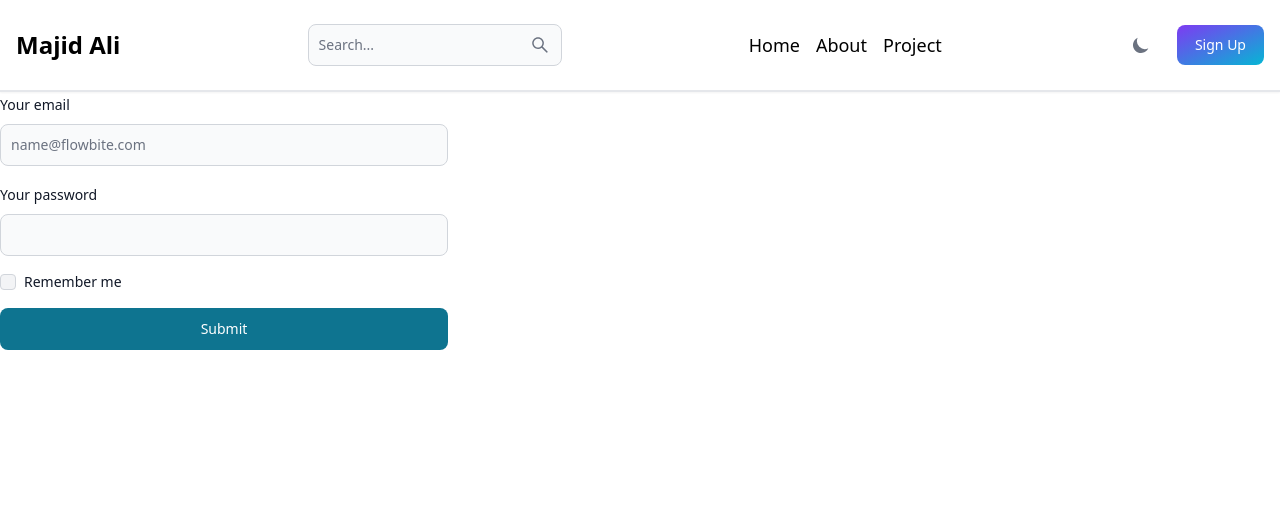
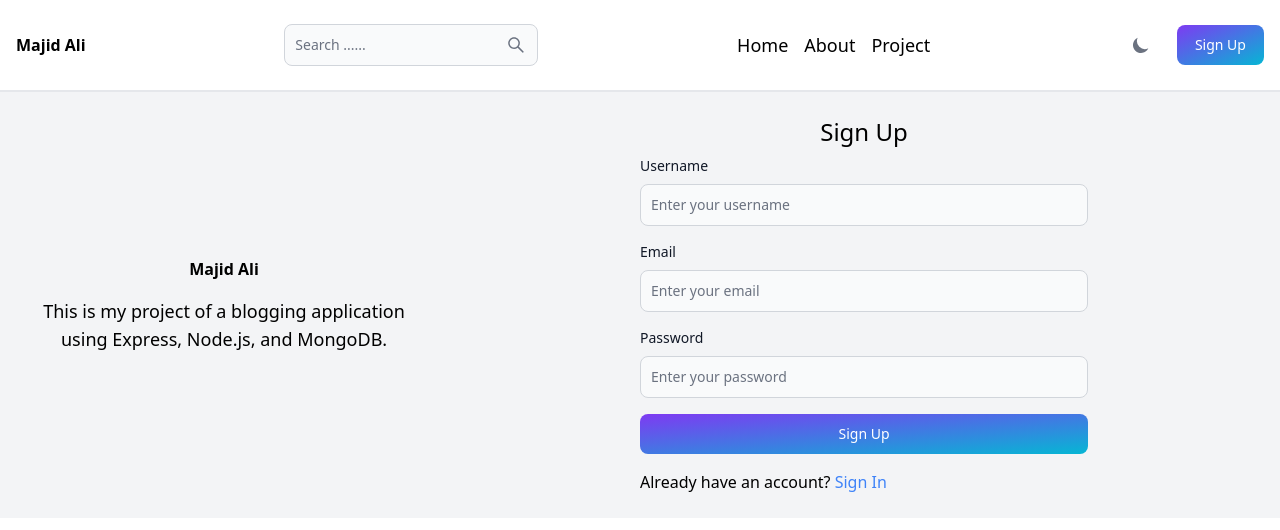
Before and after one commit to MajidJOkhoi/mern-blog, a React (Vite) app in the folder client/: page /sign-up in a window 1280 px wide. Shown: the top 530 px of the page. Built offline with nearby package versions, Linux system fonts and the light colour scheme.

Commit message:
singup and signin ui created

```diff
--- a/client/src/components/Header.jsx
+++ b/client/src/components/Header.jsx
@@ -19,25 +19,27 @@ export function Header() {
   };
 
   return (
-    <Navbar fluid rounded className="p-4 bg-gradient-to-r from-blue-500 to-teal-500 border-b-2 rounded-sm shadow-sm">
+    <Navbar
+      fluid
+      rounded
+      className="p-4 bg-gradient-to-r from-blue-500 to-teal-500 border-b-2 rounded-sm shadow-sm"
+    >
       <div className="container mx-auto flex items-center justify-between">
         {/* Left Side: Logo */}
         <div className="flex items-center space-x-4">
           <Link
             to="/"
-            className="text-2xl font-bold bg-gradient-to-r from-purple-400 via-pink-500 to-red-500 bg-clip-text text-transparent"
+            className="text-3xl font-bold bg-gradient-to-r from-purple-400 via-pink-500 to-red-500 bg-clip-text text-transparent animate-gradient"
           >
             Majid Ali
           </Link>
         </div>
 
-
-
-         {/* Search Bar with Icon */}
-         <div className="relative flex items-center flex-grow space-x-4 hidden md:flex">
+        {/* Search Bar with Icon */}
+        <div className="relative flex items-center flex-grow space-x-4 hidden md:flex">
           <TextInput
             type="text"
-            placeholder="Search..."
+            placeholder="Search ......"
             className="flex-grow p-2 rounded-md dark:bg-gray-700 dark:border-gray-600"
             rightIcon={AiOutlineSearch}
           />
@@ -60,8 +62,15 @@ export function Header() {
 
         {/* Hamburger Menu Icon */}
         <div className="flex md:hidden">
-          <button onClick={toggleMenu} className="text-gray-800 dark:text-gray-300">
-            {isOpen ? <AiOutlineClose size={24} /> : <AiOutlineMenu size={24} />}
+          <button
+            onClick={toggleMenu}
+            className="text-gray-800 dark:text-gray-300"
+          >
+            {isOpen ? (
+              <AiOutlineClose size={24} />
+            ) : (
+              <AiOutlineMenu size={24} />
+            )}
           </button>
         </div>
       </div>
@@ -78,7 +87,13 @@ export function Header() {
               placeholder="Search..."
               className="w-full p-2 rounded-md dark:bg-gray-700 dark:border-gray-600"
             />
-            <Button outline gradientDuoTone="cyanToBlue" as={Link} to="/sign-up" onClick={toggleMenu}>
+            <Button
+              outline
+              gradientDuoTone="cyanToBlue"
+              as={Link}
+              to="/sign-up"
+              onClick={toggleMenu}
+            >
               Sign Up
             </Button>
             <DarkThemeToggle onClick={toggleDarkMode} />
--- a/client/src/pages/Singin.jsx
+++ b/client/src/pages/Singin.jsx
@@ -1,31 +1,50 @@
-import React from 'react'
+import React from "react";
 import { Button, Checkbox, Label, TextInput } from "flowbite-react";
 
-const Singin = () => {
+
+const Signin = () => {
   return (
-  <>
-   <form className="flex max-w-md flex-col gap-4">
-      <div>
-        <div className="mb-2 block">
-          <Label htmlFor="email1" value="Your email" />
+    <>
+      <div className="min-h-screen mt-20 flex justify-center items-center">
+
+        {/* Right side */}
+        <div className="flex-1 flex justify-center items-center p-6">
+          <div className= " px-8 py-6 w-full max-w-md">
+            <h2 className="text-2xl mb-2 text-bold text-center">Sign In </h2>
+            <form>
+
+              <div className="mb-4">
+                <Label htmlFor="email" className="block mb-2">Email</Label>
+                <TextInput
+                  type="email"
+                  id="email"
+                  placeholder="Enter your email"
+                  required
+                  className="w-full"
+                />
+              </div>
+              <div className="mb-4">
+                <Label htmlFor="password" className="block mb-2">Password</Label>
+                <TextInput
+                  type="password"
+                  id="password"
+                  placeholder="Enter your password"
+                  required
+                  className="w-full"
+                />
+              </div>
+              <div className="flex items-center justify-center mb-4">
+                <Button gradientDuoTone="purpleToBlue" type="submit" >
+                  Sign In
+                </Button>
+              </div>
+
+            </form>
+          </div>
         </div>
-        <TextInput id="email1" type="email" placeholder="name@flowbite.com" required />
       </div>
-      <div>
-        <div className="mb-2 block">
-          <Label htmlFor="password1" value="Your password" />
-        </div>
-        <TextInput id="password1" type="password" required />
-      </div>
-      <div className="flex items-center gap-2">
-        <Checkbox id="remember" />
-        <Label htmlFor="remember">Remember me</Label>
-      </div>
-      <Button type="submit">Submit</Button>
-    </form>
+    </>
+  );
+};
 
-  </>
-  )
-}
-
-export default Singin
+export default Signin;
--- a/client/src/pages/Singup.jsx
+++ b/client/src/pages/Singup.jsx
@@ -1,31 +1,76 @@
-import React from 'react'
+import React from "react";
 import { Button, Checkbox, Label, TextInput } from "flowbite-react";
+import { Link } from "react-router-dom";
 
-const Singup = () => {
+const Signup = () => {
   return (
-  <>
-   <form className="flex max-w-md flex-col gap-4">
-      <div>
-        <div className="mb-2 block">
-          <Label htmlFor="email1" value="Your email" />
+    <>
+      <div className="min-h-screen mt-20 flex justify-center items-center bg-gray-100">
+        {/* Left side */}
+        <div className="flex-1 flex flex-col justify-center items-center p-6 max-w-md">
+          <Link
+            to="/"
+            className="text-3xl font-bold bg-gradient-to-r from-purple-400 via-pink-500 to-red-500 bg-clip-text text-transparent mb-4"
+          >
+            Majid Ali
+          </Link>
+          <p className="text-lg text-center">
+            This is my project of a blogging application using Express, Node.js, and MongoDB.
+          </p>
         </div>
-        <TextInput id="email1" type="email" placeholder="name@flowbite.com" required />
+
+        {/* Right side */}
+        <div className="flex-1 flex justify-center items-center p-6">
+          <div className= " px-8 py-6 w-full max-w-md">
+            <h2 className="text-2xl mb-2 text-bold text-center">Sign Up</h2>
+            <form>
+              <div className="mb-4">
+                <Label htmlFor="username" className="block mb-2">Username</Label>
+                <TextInput
+                  type="text"
+                  id="username"
+                  placeholder="Enter your username"
+                  required
+                  className="w-full"
+                />
+              </div>
+              <div className="mb-4">
+                <Label htmlFor="email" className="block mb-2">Email</Label>
+                <TextInput
+                  type="email"
+                  id="email"
+                  placeholder="Enter your email"
+                  required
+                  className="w-full"
+                />
+              </div>
+              <div className="mb-4">
+                <Label htmlFor="password" className="block mb-2">Password</Label>
+                <TextInput
+                  type="password"
+                  id="password"
+                  placeholder="Enter your password"
+                  required
+                  className="w-full"
+                />
+              </div>
+              <div className="flex items-center justify-center mb-4">
+                <Button gradientDuoTone="purpleToBlue" type="submit" className="w-full">
+                  Sign Up
+                </Button>
+              </div>
+              <div className="mt-3">
+                Already have an account?{" "}
+                <Link to="/sign-in" className="text-blue-500 hover:underline ">
+                  Sign In
+                </Link>
+              </div>
+            </form>
+          </div>
+        </div>
       </div>
-      <div>
-        <div className="mb-2 block">
-          <Label htmlFor="password1" value="Your password" />
-        </div>
-        <TextInput id="password1" type="password" required />
-      </div>
-      <div className="flex items-center gap-2">
-        <Checkbox id="remember" />
-        <Label htmlFor="remember">Remember me</Label>
-      </div>
-      <Button type="submit">Submit</Button>
-    </form>
+    </>
+  );
+};
 
-  </>
-  )
-}
-
-export default Singup
+export default Signup;
```
